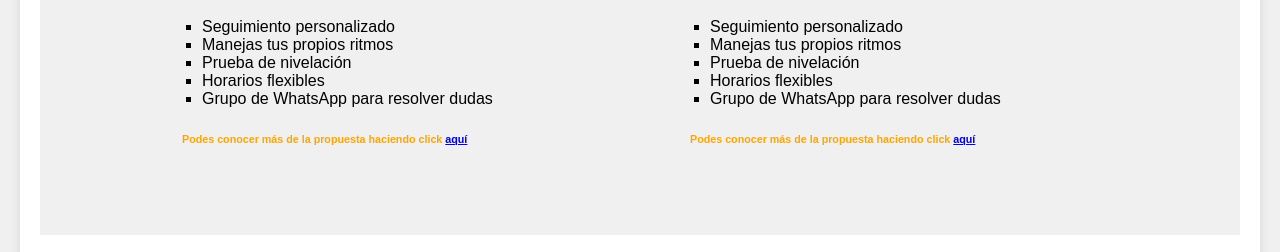
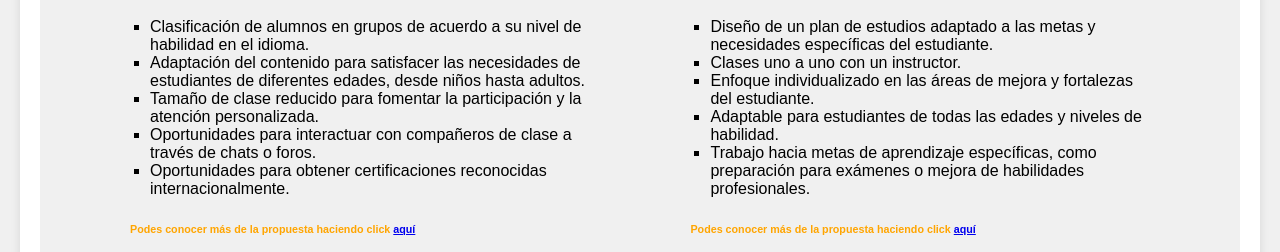
Before and after one commit to VeroJuani/OnlinEnglish-VersionFInal, a plain HTML site: page index.html in a window 1280 px wide. Shown: the part 1131-1383 px from the top of the page. Drawn offline with Linux system fonts and the light colour scheme.

Commit message:
cambie la info en los grupos

```diff
--- a/index.html
+++ b/index.html
@@ -65,11 +65,15 @@
                         <div class="course-details">
                             <h4 class="course-category">Cursos grupales</h4>
                             <ul class="course-list" type="square">
-                                <li>Seguimiento personalizado</li>
-                                <li>Manejas tus propios ritmos</li>
-                                <li>Prueba de nivelación</li>
-                                <li>Horarios flexibles</li>
-                                <li>Grupo de WhatsApp para resolver dudas</li>
+                                <li>Clasificación de alumnos en grupos de acuerdo a su nivel de habilidad en el idioma.
+                                </li>
+                                <li>Adaptación del contenido para satisfacer las necesidades de estudiantes de diferentes edades, desde niños hasta adultos.</li>
+                                <li>Tamaño de clase reducido para fomentar la participación y la atención personalizada.
+                                </li>
+                                <li>Oportunidades para interactuar con compañeros de clase a través de chats o foros.
+
+                                </li>
+                                <li>Oportunidades para obtener certificaciones reconocidas internacionalmente.</li>
                             </ul>
                             <h6 class="course-info">Podes conocer más de la propuesta haciendo click <a
                                     href="#">aquí</a>
@@ -84,11 +88,16 @@
                         <div class="course-details">
                             <h4 class="course-category">Cursos individuales</h4>
                             <ul class="course-list" type="square">
-                                <li>Seguimiento personalizado</li>
-                                <li>Manejas tus propios ritmos</li>
-                                <li>Prueba de nivelación</li>
-                                <li>Horarios flexibles</li>
-                                <li>Grupo de WhatsApp para resolver dudas</li>
+                                <li>Diseño de un plan de estudios adaptado a las metas y necesidades específicas del estudiante.
+                                </li>
+                                <li>Clases uno a uno con un instructor.
+                                </li>
+                                <li>Enfoque individualizado en las áreas de mejora y fortalezas del estudiante.
+                                </li>
+                                <li>Adaptable para estudiantes de todas las edades y niveles de habilidad.
+                                </li>
+                                <li>Trabajo hacia metas de aprendizaje específicas, como preparación para exámenes o mejora de habilidades profesionales.
+                                </li>
                             </ul>
                             <h6 class="course-info">Podes conocer más de la propuesta haciendo click <a
                                     href="#">aquí</a>
```
